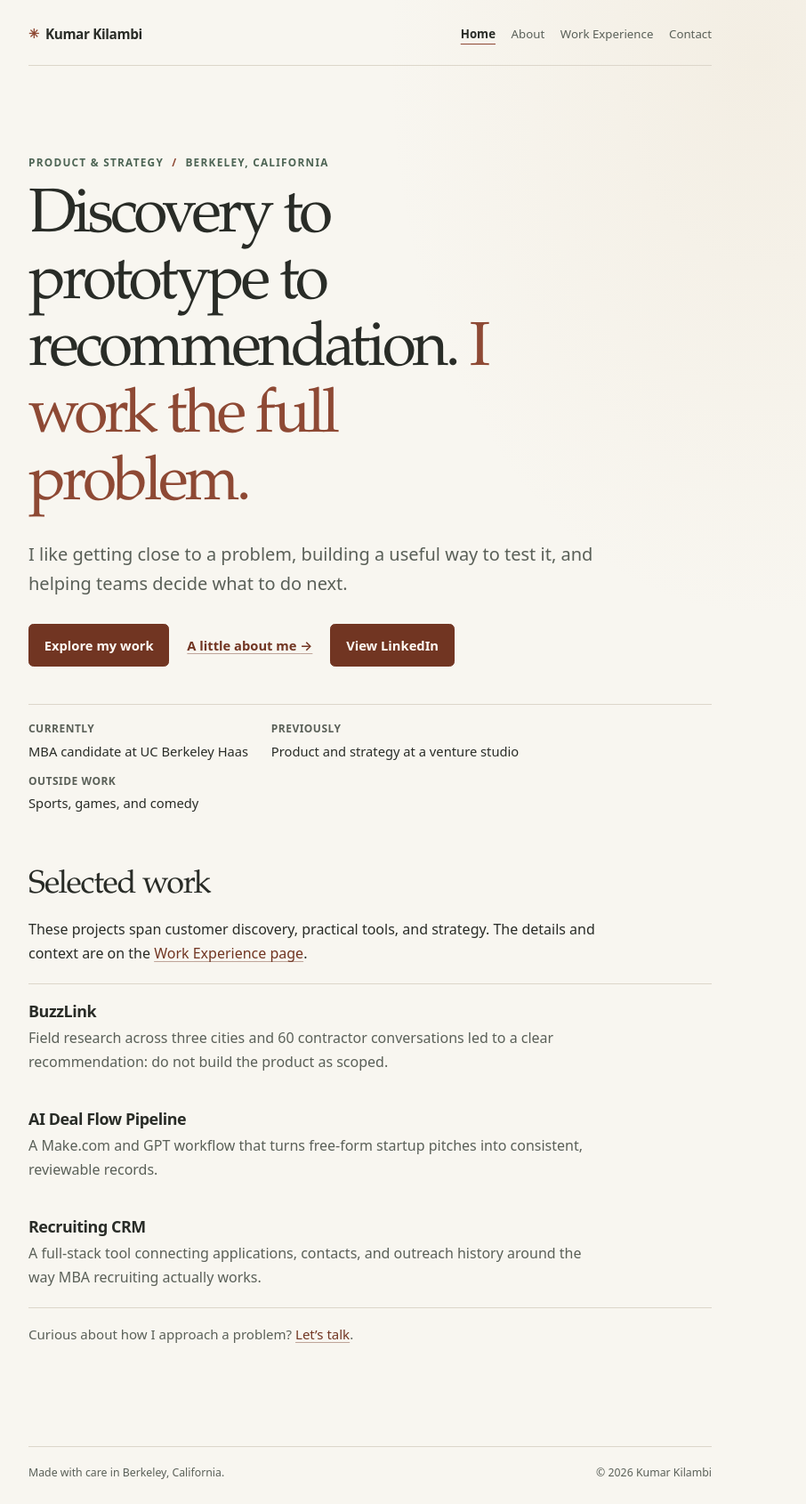
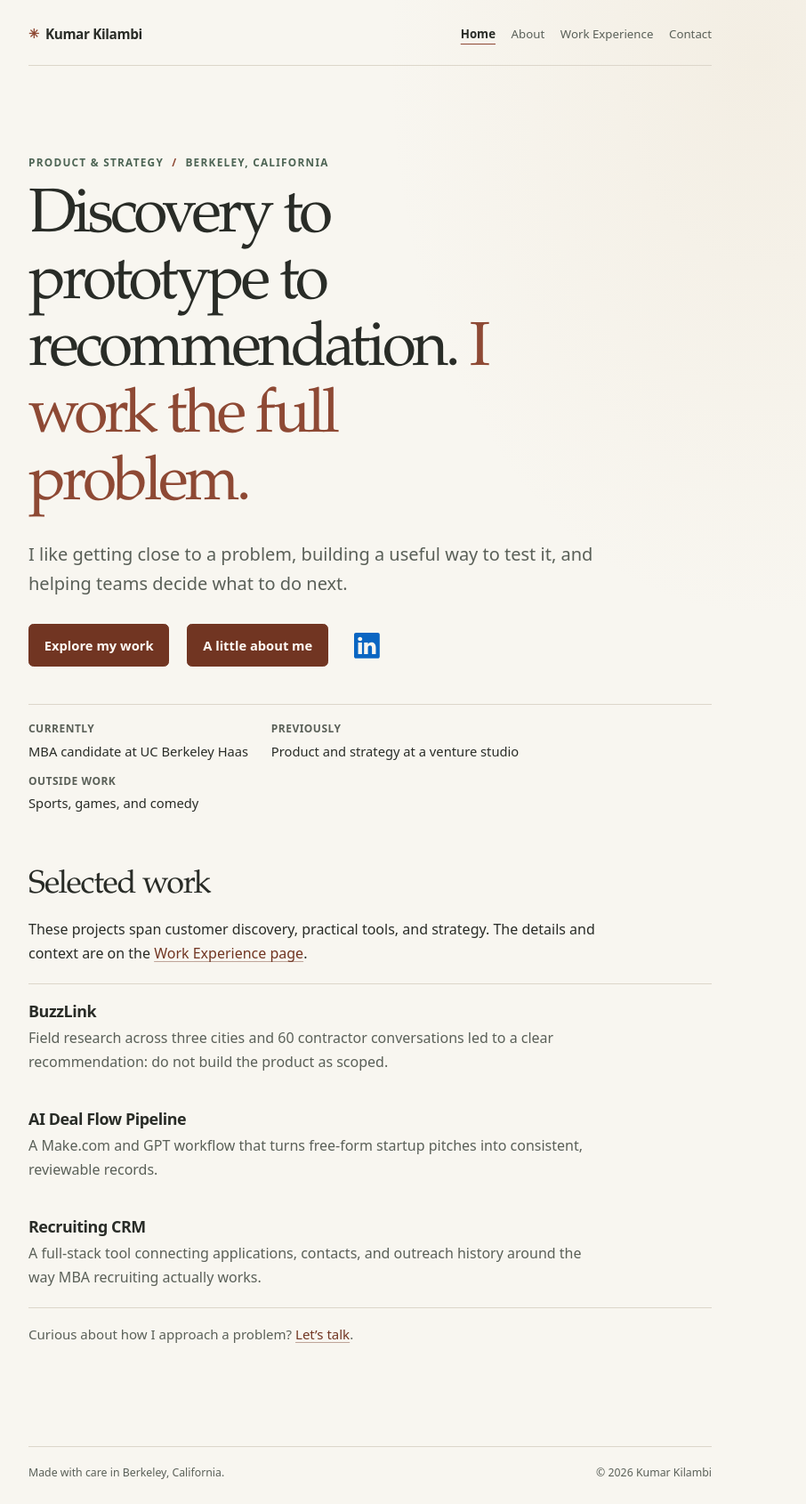
Before and after one commit to k-kilambi/k-kilambi.github.io, a Jekyll site: the page built from index.md, in a window 1280 px wide. Shown: the whole page at 89% size, without its empty margins (224-1130 px from the left). Built offline with Jekyll 4.4.1, drawn with Linux system fonts in a browser that asks for light colours.

Commit message:
Style About action as a button and use LinkedIn logo; document recent changes

```diff
--- a/_config.yml
+++ b/_config.yml
@@ -7,6 +7,7 @@ permalink: pretty
 timezone: America/Los_Angeles
 
 exclude:
+  - change.md
   - PLAN.md
   - README.md
   - replit.md
--- a/assets/css/site.css
+++ b/assets/css/site.css
@@ -249,6 +249,29 @@ a:focus-visible {
   font-weight: 600;
 }
 
+.linkedin-link {
+  display: inline-flex;
+  width: 2.9rem;
+  min-height: 2.9rem;
+  align-items: center;
+  justify-content: center;
+  color: #0a66c2;
+  text-decoration: none;
+  transition: color 140ms ease, transform 140ms ease;
+}
+
+.linkedin-link svg {
+  display: block;
+  width: 1.8rem;
+  height: 1.8rem;
+  fill: currentColor;
+}
+
+.linkedin-link:hover {
+  color: #004182;
+  transform: translateY(-1px);
+}
+
 .quick-facts {
   display: flex;
   flex-wrap: wrap;
--- a/index.md
+++ b/index.md
@@ -13,8 +13,12 @@ permalink: /
 
 <div class="button-row">
   <a class="button" href="{{ '/work-experience/' | relative_url }}">Explore my work</a>
-  <a class="text-link" href="{{ '/about/' | relative_url }}">A little about me <span aria-hidden="true">→</span></a>
-  <a class="button" href="https://www.linkedin.com/in/kumar-kilambi/" target="_blank" rel="noopener noreferrer">View LinkedIn</a>
+  <a class="button" href="{{ '/about/' | relative_url }}">A little about me</a>
+  <a class="linkedin-link" href="https://www.linkedin.com/in/kumar-kilambi/" target="_blank" rel="noopener noreferrer" aria-label="View Kumar Kilambi on LinkedIn (opens in a new tab)" title="View LinkedIn (opens in a new tab)">
+    <svg viewBox="0 0 16 16" aria-hidden="true" focusable="false">
+      <path d="M0 1.146C0 .513.526 0 1.175 0h13.65C15.474 0 16 .513 16 1.146v13.708c0 .633-.526 1.146-1.175 1.146H1.175C.526 16 0 15.487 0 14.854zm4.943 12.248V6.169H2.542v7.225zM3.743 5.182c.837 0 1.358-.554 1.358-1.248-.015-.709-.521-1.248-1.342-1.248S2.4 3.226 2.4 3.934c0 .694.521 1.248 1.327 1.248h.016zm4.908 8.212V9.359c0-.216.016-.432.08-.586.173-.431.568-.878 1.232-.878.869 0 1.216.662 1.216 1.634v3.865h2.401V9.25c0-2.22-1.184-3.252-2.764-3.252-1.274 0-1.845.7-2.165 1.193v.025h-.016a5.4 5.4 0 0 1 .016-.025V6.169H6.25c.03.678 0 7.225 0 7.225z"/>
+    </svg>
+  </a>
 </div>
 
 <dl class="quick-facts" aria-label="A few quick facts">
```
Also changed, not shown: change.md (added, +29 -0 lines).
